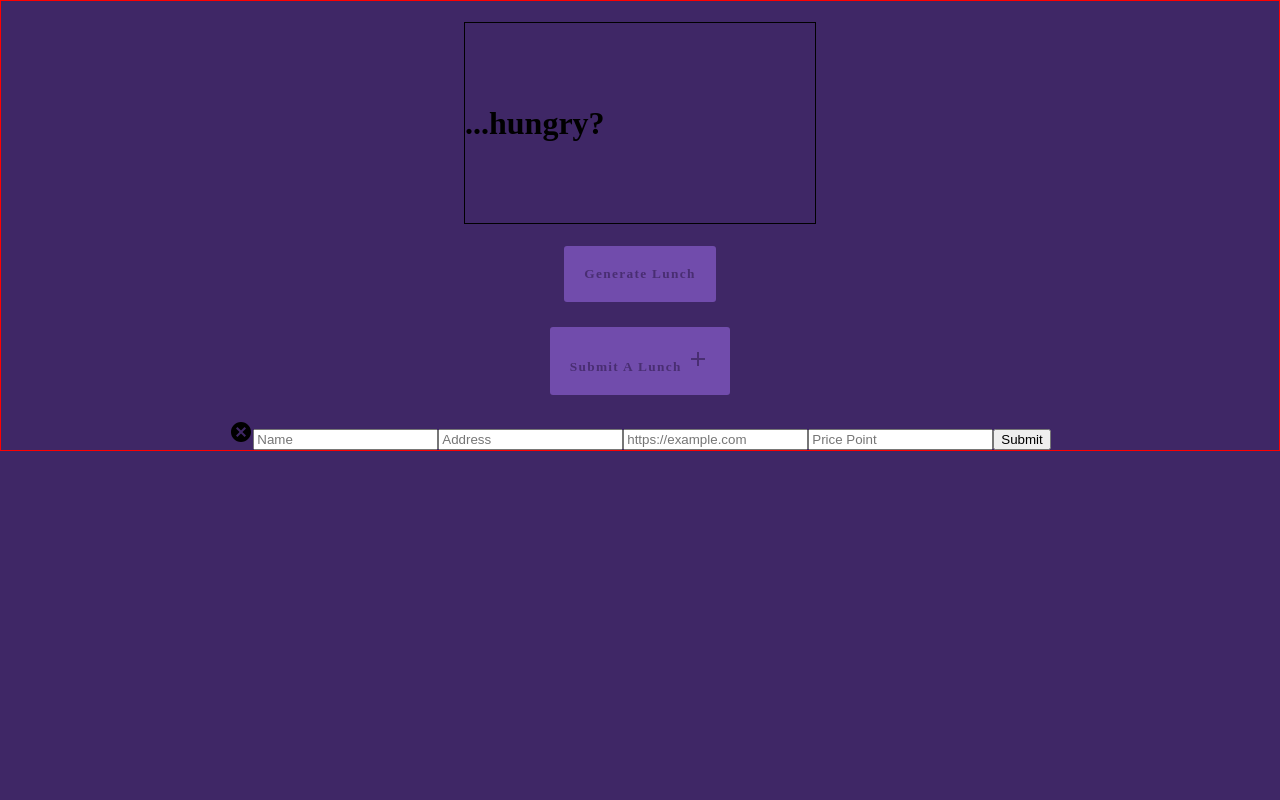
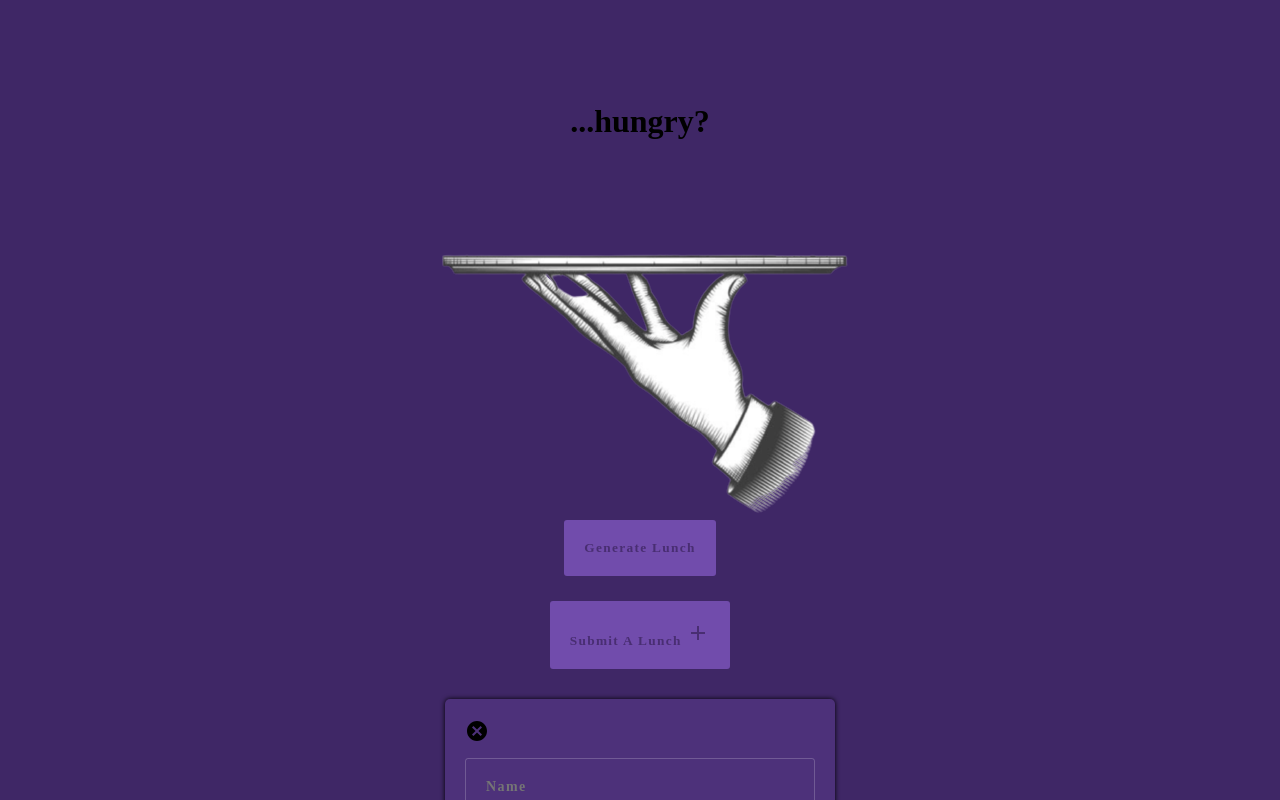
Before and after one commit to valentinovtino/Range-TakeHome-VV, a React (Create React App) app: page / in a window 1280 px wide. Both pictures are taken after a click on the button "Submit A Lunch". Shown: the top 800 px of the page. Built offline with nearby package versions, Linux system fonts and the light colour scheme.

Commit message:
styles for button and user form

```diff
--- a/src/components/LunchSpots.js
+++ b/src/components/LunchSpots.js
@@ -63,13 +63,14 @@ const LunchSpots = () => {
                 <h3 className='suggestionErr'>I'm sorry none of our segguestions have satisfied your hunger. Please submit a Lunch Spot to optimize your search, thank you! </h3> :
                 null
             }
-            <imag src={image} />
+            <img src={image} />
             <button onClick={()=>randomLunch()} className='generateBtn'>Generate Lunch</button>
             <button onClick={()=>showForm()} className='generateBtn'> Submit A Lunch <AddIcon/></button>
             {toggleForm ?
-            <form onSubmit={handleSubmit(onSubmit)}>
-                    <CancelIcon onClick={showForm} />
+            <form className={toggleForm ? "Form-container" : null} onSubmit={handleSubmit(onSubmit)}>
+                    <CancelIcon className='exitFormBtn' onClick={showForm} />
                     <input
+                        className='formInput'
                         type='text'
                         placeholder='Name'
                         name='name'
@@ -77,6 +78,7 @@ const LunchSpots = () => {
                         />
                         {formState.errors.name && formState.errors.name.message}
                     <input
+                        className='formInput'
                         type='text'
                         placeholder='Address'
                         name="address"
@@ -84,12 +86,14 @@ const LunchSpots = () => {
                         />
                         {formState.errors.address && formState.errors.address.message}
                     <input
+                        className='formInput'
                         type='url'
                         placeholder='https://example.com'
                         name="link"
                         {...register('link', {required: true})}
                         />
                     <input
+                        className='formInput'
                         type='text'
                         placeholder='Price Point'
                         name="price"
--- a/src/stylesheets/LunchSpots.css
+++ b/src/stylesheets/LunchSpots.css
@@ -1,11 +1,4 @@
-h1 {
-    border: 1px solid black;
-    width: 350px;
-    height: 200px;
-}
-
 .mainContainer {
-    border: 1px solid red;
     display: flex;
     flex: 0 0 auto;
     flex-direction: column;
@@ -34,7 +27,8 @@ h1 {
 }
 
 .lunchName {
-    border: 1px solid blue;
+    margin: 9px 0 27px 0;
+    font-family:  'URW Chancery L', cursive;
 }
 
 .lunchDetails {
@@ -83,3 +77,72 @@ h1 {
     color:#FFFFFF;
     border-color:#FFFFFF;
 }
+
+.Form-container {
+    display: flex;
+    flex-direction: column;
+    box-shadow: 0 0 5px 0px;
+    background: #4d317a;
+    width: 350px;
+    margin: 0 auto;
+    position: relative;
+    bottom: 645px;
+    padding: 20px;
+    border-radius: 5px;
+    transform-origin: 10px 10px;
+    animation: drop 1.0s ease forwards;
+}
+
+.formInput {
+    cursor: pointer;
+    font-size: 14px;
+    width: 88%;
+    padding: 20px;
+    outline: none;
+    background: none;
+    border-radius: 3px;
+    margin-bottom: 25px;
+    border: 1px solid rgba(255,255,255,0.2);;
+    font-family: 'Apple Chancery', cursive;
+    font-weight: 700;
+    letter-spacing: 0.1em;
+    color: blanchedalmond;
+  }
+
+  .formInput:hover{
+      border-color: rgba(255,255,255,0.4);
+  }
+
+  .formSubmit {
+    padding: 20px;
+    outline: none;
+    background: none;
+    color: #492e72;
+    border-radius: 3px;
+    margin-bottom: 25px;
+    border: none;
+    font-family: 'Apple Chancery', cursive;
+    font-weight: 700;
+    letter-spacing: 0.1em;
+    background: #714cac;
+  }
+  .formSubmit:hover {
+      box-shadow: 0 8px 20px rgba(0,0,0,0.3);
+  }
+
+  .exitFormBtn {
+    margin-bottom: 15px;
+}
+
+@keyframes drop {
+    0%{opacity: 0;}
+    70% {transform: translateY(700px);}
+    100% {transform: translateY(650px); opacity: 1;}
+}
+
+@keyframes swing {
+    0%{transform: translateY(650px) rotateZ(0deg)}
+    40%{transform: translateY(650px) rotateZ(90deg)}
+    70%{transform: translateY(650px) rotateZ(70deg)}
+    100%{transform: translateY(650px) rotateZ(75deg)}
+}
```
